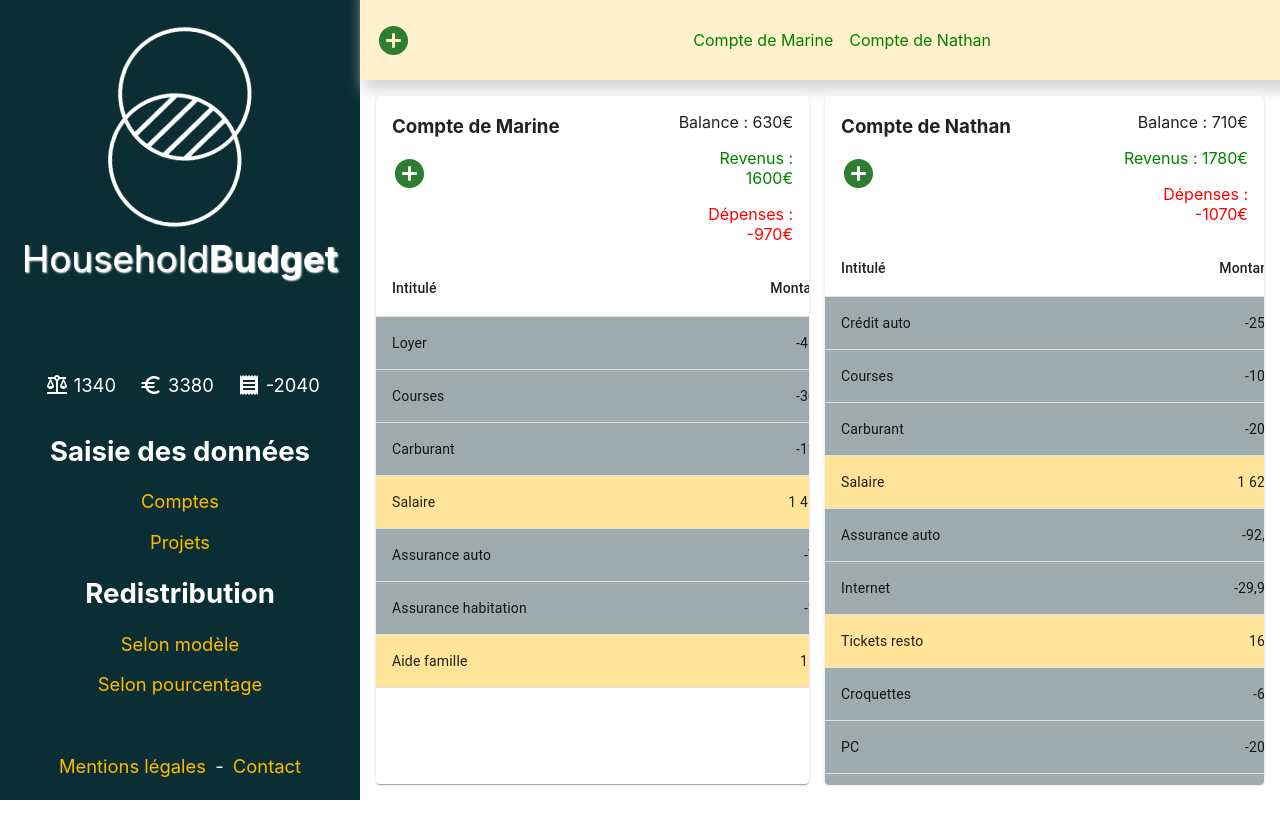
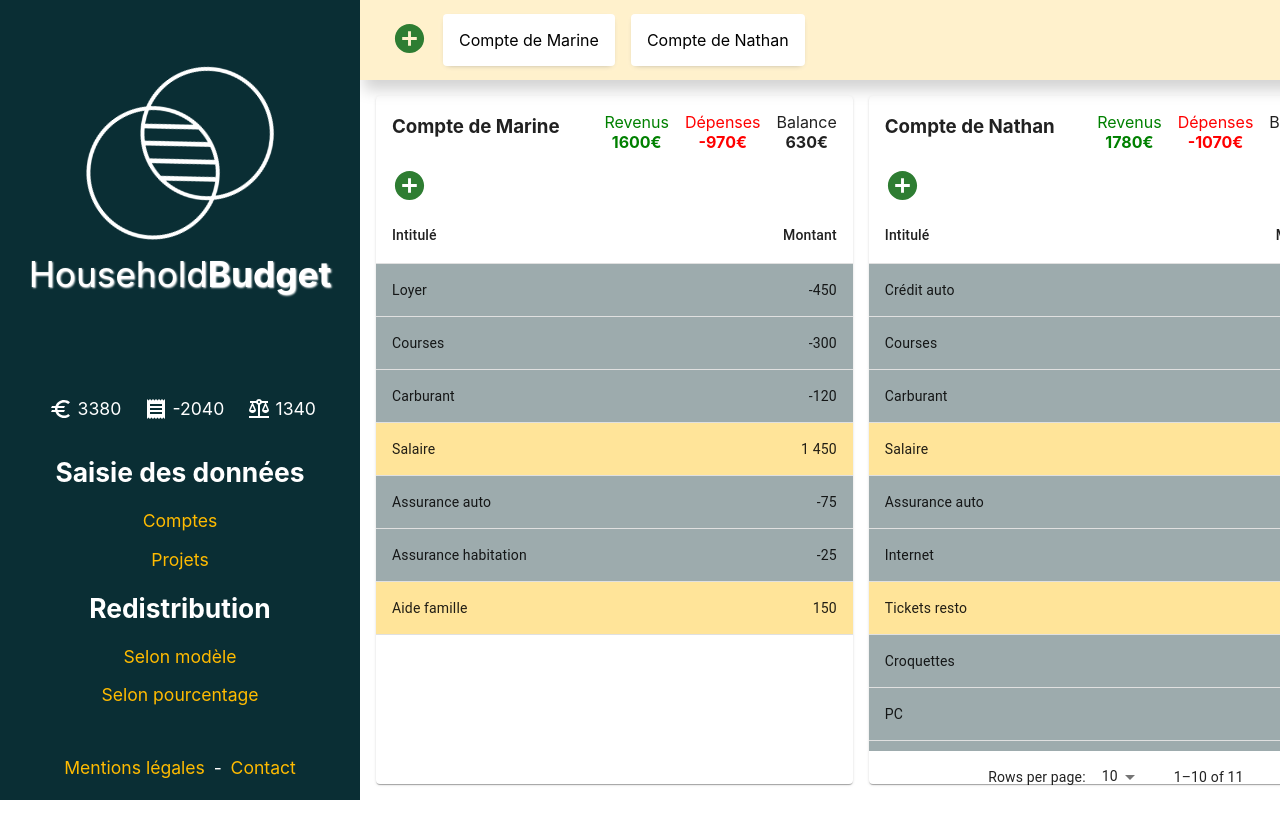
Before and after one commit to MarineGuyodo/household-budget, a React (Create React App) app: page / in a window 1280 px wide. Built offline with nearby package versions, Linux system fonts and the light colour scheme.

Commit message:
Cleaning and renaming

```diff
--- a/src/App.css
+++ b/src/App.css
@@ -11,32 +11,36 @@
   box-sizing: border-box;
 }
 
-.App-header,
-.App-main {
+.App-header {
   display: flex;
   box-sizing: border-box;
   padding: 1em;
+  position: sticky;
+  left: 0;
 }
 
 .App-header {
   background-color: #0a2e34;
   height: 100%;
-  width: 360px;
+  max-width: 360px;
   flex-direction: column;
   align-items: center;
   justify-content: space-between;
-  font-size: 1.15em;
+  font-size: 1.1em;
   color: white;
+  z-index: 10;
 }
 
 .App-logo {
   width: 25vmin;
-  max-width: 360px;
+  /* max-width: 360px; */
   pointer-events: none;
+  transform: translateY(1vh) rotateZ(-36deg);
 }
 .App-title {
-  transform: translateY(-2vh);
+  margin-top: -1vh;
   text-shadow: 1px 1px 2px white;
+  padding: 1em;
 }
 
 .App-title span {
@@ -64,7 +68,11 @@
 }
 
 .App-main {
-  height: 90%;
+  /* height: 90%; */
+  /* width: calc(100vw - 360px); */
+  width: 100%;
+  height: 100vh;
+  box-sizing: border-box;
 }
 
 .App-footer {
@@ -81,18 +89,64 @@
 * SPECIFIC SECTIONS
 **/
 
-.App-account-header {
+.Accounts-toolbar {
   display: flex;
+  height: 10%;
+  width: 100%;
+  position: sticky;
+  left: 360px;
+  box-sizing: border-box;
+  padding: 1em 2em;
+  align-items: center;
+  column-gap: 1em;
+  background-color: rgba(255, 187, 0, 0.2);
+  box-shadow: 14px 0px 14px 10px lightgrey;
+}
+
+.Accounts-toolbar-btn {
+  background-color: #fff;
+  transition: all 0.2s ease-in-out;
+  box-shadow: 0px 2px 6px -4px gray;
+  padding: 1em;
+  border-radius: 4px;
+}
+
+.Accounts-toolbar-btn:hover {
+  transform: translateY(-4px);
+  box-shadow: 0px 2px 6px -2px gray;
+  opacity: 1!important;
+}
+
+.Accounts-main {
+  display: flex;
+  height: 90%;
+  box-sizing: border-box;
+  padding: 1em;
+  /* margin-top: 5%; */
+}
+
+.Account-header {
+  display: flex;
+  flex-direction: column;
   justify-content: space-between;
   padding: 0 1em;
 }
 
-.App-account-totals {
-  text-align: right;
+.Account-totals {
+  display: flex;
+  /* text-align: right; */
+  text-align: center;
+  column-gap: 1em;
+}
+
+.Account-totals p span {
+  font-weight: bold;
+  display: block;
 }
 
 .icon-on-hover {
   cursor: pointer;
+  position: relative;
 }
 
 .icon-on-hover .show-on-hover {
@@ -121,6 +175,23 @@
 
 
 /**
+* SCROLLING
+**/
+
+body,
+.root,
+.App,
+.App-main {
+  overflow: hidden;
+}
+
+.Accounts-main {
+  overflow-x: hidden;
+  overflow-x: auto;
+}
+
+
+/**
 * ANIMATIONS
 **/
 
@@ -137,8 +208,8 @@
 /**
 * MEDIA QUERIES
 **/
-@media (prefers-reduced-motion: no-preference) {
+/* @media (prefers-reduced-motion: no-preference) {
   .App-logo {
     animation: App-logo-spin infinite 20s linear;
   }
-}
+} */
--- a/src/App.js
+++ b/src/App.js
@@ -62,17 +62,6 @@ function App() {
         <nav>
           <div className="App-summary">
             <Tooltip
-                title={ "Balance" }
-                placement="top"
-                TransitionComponent={Zoom}
-            >
-              <div>
-                <Balance />
-                { balance }
-              </div>
-            </Tooltip>
-
-            <Tooltip
                 title={ "Revenus" }
                 placement="top"
                 TransitionComponent={Zoom}
@@ -94,6 +83,17 @@ function App() {
                 { expenses }
               </div>
             </Tooltip>
+
+            <Tooltip
+                title={ "Balance" }
+                placement="top"
+                TransitionComponent={Zoom}
+            >
+              <div>
+                <Balance />
+                { balance }
+              </div>
+            </Tooltip>
           </div>
 
           <h2>Saisie des données</h2>
@@ -112,13 +112,7 @@ function App() {
         </footer>
       </header>
 
-      <div
-        style={{
-          width: 'calc(100vw - 360px)',
-          height: '100vh',
-          boxSizing: 'border-box'
-        }}
-      >
+      <div className="App-main">
         <AccountsView
           data={ data }
           setData={ setData }
--- a/src/Components/Account.js
+++ b/src/Components/Account.js
@@ -30,8 +30,21 @@ const columns = [
 
 
 export default function Account(props) {
+    // Main data (operations)
     const rows = props.rows;
 
+    // Manage navigation between table pages
+    const [page, setPage] = useState(0);
+    const [rowsPerPage, setRowsPerPage] = useState(10);
+
+    const handleChangePage = (e, newPage) => setPage(newPage);
+
+    const handleChangeRowsPerPage = (e) => {
+        setRowsPerPage(+e.target.value);
+        setPage(0);
+    };
+
+    // Toggle and manage new operation form
     const [addForm, toggleAddForm] = useState(false);
     const [newName, setNewName] = useState("");
     const [newValue, setNewValue] = useState("");
@@ -46,7 +59,7 @@ export default function Account(props) {
         }
     }
 
-    const handleAddFormSubmit = (e) => {
+    const handleNewOperation = (e) => {
         e.preventDefault();
 
         let newRows = [...rows];
@@ -67,22 +80,35 @@ export default function Account(props) {
         setNewValue("");
     }
 
-    const [page, setPage] = useState(0);
-    const [rowsPerPage, setRowsPerPage] = useState(10);
+    // Manage edit operation
+    const handleEditOperation = (data, rowId, columnId) => {
+        let newRows = [...rows];
 
-    const handleChangePage = (e, newPage) => setPage(newPage);
+        let editingRow = newRows.find(item => item.id === rowId);
+        editingRow[columnId] = data;
 
-    const handleChangeRowsPerPage = (e) => {
-      setRowsPerPage(+e.target.value);
-      setPage(0);
-    };
+        props.setRows({ rows: newRows });
+    }
+
+    // Manage delete operation
+    const handleDeleteOperation = (rowId) => {
+        let newRows = [...rows];
+
+        const index = newRows.findIndex(item => item.id === rowId);
+        newRows.splice(index, 1);
+
+        props.setRows({ rows: newRows });
+    }
 
 
     return (
-        <Paper sx={{ overflow: 'hidden', display: props.visible ? 'block' : 'none' }}>
-            <div className="App-account-header">
+        <Paper sx={{ display: props.visible ? 'block' : 'none' }}>
+            <div className="Account-header">
                 <div
-                    style={{ display: 'flex', flexDirection: 'column', textAlign: 'left' }}
+                    style={{
+                        display: 'flex',
+                        justifyContent: 'space-between'
+                    }}
                 >
                     <h3>
                         <EditableContent
@@ -92,19 +118,51 @@ export default function Account(props) {
                         />
                     </h3>
 
+                    <div className="Account-totals">
+                        <p style={{ color: 'green' }}>
+                            Revenus
+                            <span>{ props.totals.incomes }€</span>
+                        </p>
+                        <p style={{ color: 'red' }}>
+                            Dépenses
+                            <span>{ props.totals.expenses }€</span>
+                        </p>
+                        <p>
+                            Balance
+                            <span>{ props.totals.incomes + props.totals.expenses }€</span>
+                        </p>
+                    </div>
+                </div>
+
+                <div
+                    style={{
+                        display: 'flex',
+                        alignItems: 'center'
+                    }}
+                >
                     <Tooltip
                         title={ addForm ? "Annuler" : "Nouvelle opération" }
-                        placement="right"
+                        placement="left"
                         TransitionComponent={Zoom}
                     >
+                        <div>
                         { addForm
                             ? <Cancel {...addFormProps} />
                             : <AddCircle {...addFormProps} />
                         }
+                        </div>
                     </Tooltip>
 
-                    <div style={{ visibility: !addForm && 'hidden', marginRight: '1em' }}>
-                        <form onSubmit={ handleAddFormSubmit }>
+                    <div
+                        style={{
+                            visibility: !addForm && 'hidden',
+                            marginRight: '1em'
+                        }}
+                    >
+                        <form
+                            style={{ width: '100%' }}
+                            onSubmit={ handleNewOperation }
+                        >
                             <input
                                 type="text"
                                 placeholder="Intitulé"
@@ -128,15 +186,17 @@ export default function Account(props) {
                         </form>
                     </div>
                 </div>
-
-                <div className="App-account-totals">
-                    <p>Balance : { props.totals.incomes + props.totals.expenses }€</p>
-                    <p style={{ color: 'green' }}>Revenus : { props.totals.incomes }€</p>
-                    <p style={{ color: 'red' }}>Dépenses : { props.totals.expenses }€</p>
-                </div>
             </div>
 
-            <TableContainer sx={{ maxHeight: '80%', overflowX: 'hidden', paddingRight: '0.5em' }}>
+            <TableContainer
+                className={ rows.length > 10 ? 'scrollable-y' : '' }
+                sx={{
+                    maxHeight: '79%',
+                    overflowX: 'hidden',
+                    marginRight: '0.6em',
+                    paddingRight: '0.2em'
+                }}
+            >
                 <Table stickyHeader aria-label="sticky table">
                     <TableHead>
                         <TableRow>
@@ -179,27 +239,13 @@ export default function Account(props) {
                                 >
                                     <EditableContent
                                         content={
-                                            column.format && typeof value === 'number' ?
-                                                column.format(value) :
-                                                value
+                                            column.format && typeof value === 'number'
+                                                ? column.format(value)
+                                                : value
                                         }
                                         align={ column.align || 'default' }
-                                        submit={(data) => {
-                                            let newRows = [...rows];
-
-                                            let editingRow = newRows.find(item => item.id === row.id);
-                                            editingRow[column.id] = data;
-
-                                            props.setRows({ rows: newRows });
-                                        }}
-                                        delete={() => {
-                                            let newRows = [...rows];
-
-                                            const index = newRows.findIndex(item => item.id === row.id);
-                                            newRows.splice(index, 1);
-
-                                            props.setRows({ rows: newRows });
-                                        }}
+                                        submit={(data) => handleEditOperation(data, row.id, column.id)}
+                                        delete={() => handleDeleteOperation(row.id)}
                                     />
                                 </TableCell>
                                 );
--- a/src/Components/AccountsView.js
+++ b/src/Components/AccountsView.js
@@ -9,75 +9,90 @@ import Account from './Account';
 
 
 function AccountsView(props) {
-    const [visibles, toggleVisibles] = useState(
-        [...props.data].reduce((a, b) => {
-            a[b.id] = true;
-            return a;
-        }, {})
-    );
+    // Toggle accounts visibiliyy
+    const [visibles, toggleVisibles] = useState([...props.data].reduce(
+        (a, b) => { return {...a, [b.id]: true } }, {}
+    ));
 
-    const [addForm, toggleAddForm] = useState(false);
+    const handleToggleVisible = (elemId) => {
+        const newVisibles = {...visibles};
+        newVisibles[elemId] = !newVisibles[elemId];
+        toggleVisibles(newVisibles);
+    }
+
+    // Handling scroll depending on mouse position
+    const handleOnScroll = (e) => {
+        if (!e.target.closest('.scrollable-y')) {
+            document.querySelector('.Accounts-main').scrollLeft += e.deltaY;
+        }
+    }
+
+    // Toggle and manage new account form
+    const [newAccountForm, toggleNewAccountForm] = useState(false);
     const [newName, setNewName] = useState("");
 
-    const addFormProps = {
+    const newAccountFormProps = {
+        color: newAccountForm ? 'warning' : 'success',
         fontSize: 'large',
-        color: addForm ? 'warning' : 'success',
         onClick: () => {
-            toggleAddForm(!addForm);
+            toggleNewAccountForm(!newAccountForm);
             setNewName("");
         }
     }
 
-    const handleAddAccountSubmit = (e) => {
+    const handleNewAccount = (e) => {
         e.preventDefault();
 
         let allAccounts = [...props.data];
+        let highestId = [...allAccounts].sort((a, b) => b.id - a.id)[0]['id'] + 1;
 
-        let highestId = 0;
-        allAccounts.forEach(elem => {
-            if (elem.id > highestId) highestId = elem.id;
-        });
-
-        allAccounts.push({
-            id: highestId + 1,
-            name: newName,
-            rows: []
-        });
+        allAccounts.push({ id: highestId, name: newName, rows: [] });
 
         props.setData(allAccounts);
         setNewName("");
-        toggleAddForm(false);
-        toggleVisibles({...visibles, [highestId + 1]: true });
+        toggleNewAccountForm(false);
+        toggleVisibles({...visibles, [highestId]: true });
+    }
+
+    // Manage edit account (only name for the moment)
+    const handleEditAccount = (obj, accountId) => {
+        let allAccounts = [...props.data];
+
+        let accountIndex = allAccounts.findIndex(item => item.id === accountId);
+        Object.keys(obj).forEach(key => allAccounts[accountIndex][key] = obj[key]);
+
+        props.setData(allAccounts);
+    }
+
+    // Manage delete account
+    const handleDeleteAccount = (accountId) => {
+        let allAccounts = [...props.data];
+
+        const accountIndex = allAccounts.findIndex(item => item.id === accountId);
+        allAccounts.splice(accountIndex, 1);
+
+        props.setData(allAccounts);
     }
 
 
     return (
     <>
-        <nav
-            style={{
-                display: 'flex',
-                height: '10%',
-                boxSizing: 'border-box',
-                padding: '1em',
-                alignItems: 'center',
-                columnGap: '1em',
-                backgroundColor: 'rgba(255, 187, 0, 0.2)',
-                boxShadow: '14px 0px 14px 10px lightgrey'
-            }}
-        >
+        <nav className="Accounts-toolbar">
             <Tooltip
-                title={ addForm ? "Annuler" : "Nouveau compte" }
+                title={ newAccountForm ? "Annuler" : "Nouveau compte" }
                 placement="left"
                 TransitionComponent={Zoom}
             >
-                { addForm
-                    ? <Cancel {...addFormProps} />
-                    : <AddCircle {...addFormProps} />
+                <div>
+                { newAccountForm
+                    ? <Cancel {...newAccountFormProps} />
+                    : <AddCircle {...newAccountFormProps} />
                 }
+                </div>
             </Tooltip>
 
-            <div style={{ visibility: !addForm && 'hidden', marginRight: '1em' }}>
-                <form onSubmit={ handleAddAccountSubmit }>
+            <div style={{ display: !newAccountForm && 'none', marginRight: '1em' }}>
+                <form onSubmit={ handleNewAccount }>
                     <input
                         type="text"
                         placeholder="Nom du nouveau compte"
@@ -93,21 +108,28 @@ function AccountsView(props) {
             </div>
 
         { props.data.map(elem => (
+            <Tooltip
+                key={ elem.id }
+                title={ visibles[elem.id] ? "Masquer" : "Afficher" }
+                placement="bottom"
+                TransitionComponent={Zoom}
+            >
                 <p
-                key={ elem.id }
-                style={{ color: visibles[elem.id] === true ? 'green' : 'red' }}
-                onClick={() => {
-                    const newVisibles = {...visibles};
-                    newVisibles[elem.id] = !newVisibles[elem.id];
-                    toggleVisibles(newVisibles);
+                    className='Accounts-toolbar-btn'
+                    style={{
+                        color: visibles[elem.id] === true ? 'black' : 'grey',
+                        opacity: visibles[elem.id] === true ? '1' : '0.8'
                     }}
+                    onClick={() => handleToggleVisible(elem.id)}
                 >{ elem.name }</p>
+            </Tooltip>
         ))}
         </nav>
 
         <main
-            className="App-main"
+            className="Accounts-main"
             style={{ columnGap: '1em' }}
+            onWheel={ handleOnScroll }
         >
         { props.data.map((account) => (
             <Account
@@ -116,22 +138,8 @@ function AccountsView(props) {
                 name={ account.name }
                 totals={ props.totals[account.id] }
                 rows={ account.rows }
-            setRows={(obj) => {
-                let newData = [...props.data];
-
-                let index = newData.findIndex(item => item.id === account.id);
-                Object.keys(obj).forEach(key => newData[index][key] = obj[key]);
-
-                props.setData(newData);
-            }}
-            delete={() => {
-                let allAccounts = [...props.data];
-
-                const index = allAccounts.findIndex(item => item.id === account.id);
-                allAccounts.splice(index, 1);
-
-                props.setData(allAccounts);
-            }}
+                setRows={(obj) => handleEditAccount(obj, account.id)}
+                delete={() => handleDeleteAccount(account.id)}
             />
         ))}
         </main>
--- a/src/Components/EditableContent.js
+++ b/src/Components/EditableContent.js
@@ -31,7 +31,8 @@ export default function Account(props) {
 
 
     return (
-    <>{ editMode &&
+    <div className="icon-on-hover">
+    { editMode &&
         <form
             className="App-edit-form"
             style={{
@@ -62,7 +63,7 @@ export default function Account(props) {
     }
 
     { !editMode &&
-        <div className="icon-on-hover">
+    <>
         { props.content }
         <div
             className="show-on-hover"
@@ -94,7 +95,7 @@ export default function Account(props) {
                 />
             </Tooltip>
         </div>
+    </>}
     </div>
-    }</>
     );
 };
```
Lines whose indentation alone changed are shown as unchanged.
